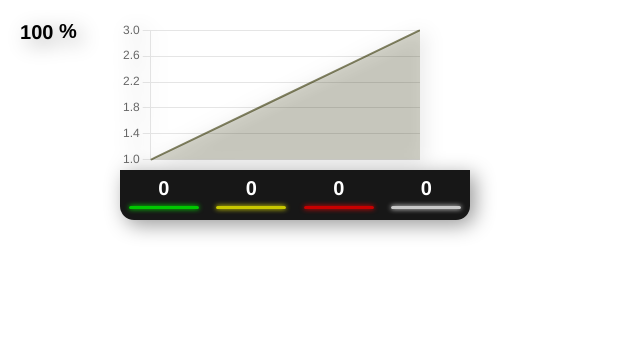
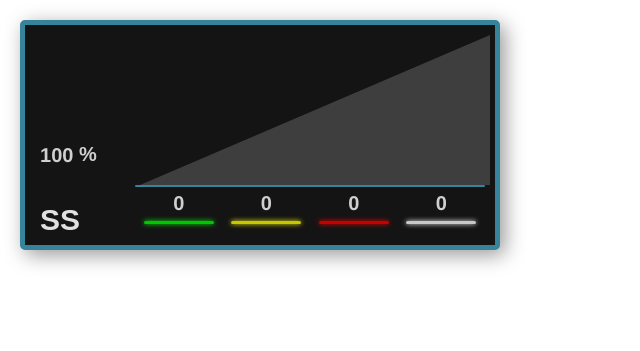
Before and after one commit to derivada/CustomOSUOverlay, a plain HTML site: page index.html in a window 1280 px wide. Shown: the whole page, without its empty margins (0-640 px from the left). Drawn offline with Linux system fonts and the light colour scheme.

Commit message:
strains graph and acc window styling

```diff
--- a/css/style.css
+++ b/css/style.css
@@ -3,7 +3,9 @@ html {
     padding: 0;
     margin: 0;
     overflow-x: hidden;
+    overflow-y: hidden;
 }
+
 
 #main {
     font-size: 20px;
@@ -16,6 +18,7 @@ html {
     -moz-filter: drop-shadow(5px 5px 10px rgba(0, 0, 0, 0.4));
     -ms-filter: drop-shadow(5px 5px 10px rgba(0, 0, 0, 0.4));
     -o-filter: drop-shadow(5px 5px 10px rgba(0, 0, 0, 0.4));
+    filter: drop-shadow(5px 5px 10px rgba(0, 0, 0, 0.4));
     margin: 20px;
 }
 
@@ -158,36 +161,74 @@ html {
 #accSection {
     display: flex;
     width: 450px;
-    height: 100px;
+    height: 200px;
+    padding: 10px;
     flex-wrap: wrap;
+    background-color: rgb(20, 20, 20);
+    color: rgb(207, 207, 207);
+    z-index: -1;
+    border-style: solid;
+    border-radius: 5px;
+    border-color: #36849C;
+    border-width: 5px;
 }
 
 #accuracy {
-    width: 100px;
-    height: 50px;
-    vertical-align: baseline;
+    display: flex;
+    width: 90px;
+    height: 140px;
     font-size: 20px;
-    color: black;
+    flex-direction: column;
+    padding: 5px;
+    justify-content: center;
+
+}
+
+#accText {
+    margin-top: 100%;
 }
 
 #graph {
     width: 350px;
-    height: 50px;
-    color: black;
+    height: 155px;
+    fill:rgb(223, 0, 0);
+}
 
+#srchart {
+    transform: translate(5px, 0px);
+
+    width: 350px;
+    height: 150px;
+}
+
+#graph>hr {
+
+    width: 350px;
+    height: 2px;
+    border: none;
+    margin: 0px;
+    border-radius: 5px;
+    background-color: #36849C;
+}
+
+#graph {
+    width: 350px;
+    height: 150px;
 }
 
 #grade {
-    width: 100px;
-    height: 50px;
-    color: black;
+    width: 90px;
+    height: 140px;
+    padding: 5px;
+    margin-top: 12.5px;
+    font-size: 30px;
+    color: #e0e0e0;
+    box-shadow: "0 0 0.5rem #e0e0e0";
 }
 
 #hits {
     width: 350px;
     height: 50px;
-    background-color: #171717;
-    z-index: -1;
     display: grid;
     grid-template-columns: 1fr 1fr 1fr 1fr;
     text-align: center;
@@ -246,15 +287,18 @@ html {
     -moz-filter: drop-shadow(-5px 5px 10px rgba(0, 0, 0, 0.7));
     -ms-filter: drop-shadow(-5px 5px 10px rgba(0, 0, 0, 0.7));
     -o-filter: drop-shadow(-5px 5px 10px rgba(0, 0, 0, 0.7));
+    filter: drop-shadow(-5px 5px 10px rgba(0, 0, 0, 0.7));
 }
 
 .text {
     display: flex;
     justify-content: center;
 }
-#pp{
+
+#pp {
     top: 60%;
 }
+
 #ppCounter {
     position: absolute;
     height: 75px;
--- a/index.html
+++ b/index.html
@@ -35,13 +35,16 @@
         </div> -->
         <div id="accSection">
             <div id="accuracy">
-                <div id="acc" class="odometer text">100</div>
-                %
+                <span id="accText">
+                    <div id="acc" class="odometer text">100</div>
+                    %
+                </span>
             </div>
-            <div>
-                <canvas id="srchart"></canvas>
+            <div id="graph">
+                <canvas id="srchart" height="150" width="350"></canvas>
+                <hr>
             </div>
-            <div id="grade"></div>
+            <div id="grade">SS</div>
             <div id="hits">
                 <div id="hits100">
                     <div id="100" class="odometer text"></div>
--- a/index.js
+++ b/index.js
@@ -91,6 +91,12 @@ let accValue
 let strainsValues
 let modsValues
 
+
+let completion = 0
+let completionTemp = 0
+let mapTime
+let lastTime
+
 // Initialize Star Rating chart
 let SRChart
 createChart()
@@ -126,6 +132,22 @@ socket.onmessage = event => {
             refreshChart(strainsValues)
         }
     }
+
+    // Time Management
+    if (mapTime !== map.time.mp3) {
+        mapTime = map.time.mp3
+    }
+    if (lastTime !== map.time.current) {
+        lastTime = map.time.current
+        completionTemp = parseFloat((lastTime / mapTime).toFixed(3))
+        if (completionTemp > 1.0)
+            completionTemp = 1.0
+        if (completionTemp !== completion) {
+            completion = completionTemp
+            SRChart.update()
+        }
+    }
+
 
     // Background image
     if (imgValue !== map.path.full) {
@@ -332,43 +354,64 @@ function updateGradeStyle(hitGrade, hdfl) {
 // Create the SR chart
 function createChart() {
     // Dataset properties
+
     let data = {
         labels: [1, 2, 3],
         datasets: [{
             label: 'SR',
-            backgroundColor: 'rgba(50, 50, 0, 0.2)',
-            borderColor: 'rgba(50, 50, 0, 0.6)',
+            backgroundColor: function (context) {
+                const chart = context.chart;
+                const {
+                    ctx,
+                    chartArea
+                } = chart;
+
+                if (!chartArea) {
+                    // This case happens on initial chart load
+                    return null;
+                }
+                return getGradient(ctx, chartArea);
+            },
+            borderColor: 'rgba(230, 230, 230, 0.6)',
             data: [1, 2, 3],
             fill: true,
 
         }]
     }
 
+
+
     // Config
     let config = {
         type: 'line',
         data: data,
         options: {
+            interaction: {
+                intersect: false
+            },
             elements: {
                 point: {
                     radius: 0,
                 },
                 line: {
-                    cubicInterpolationMode: 'monotone',
-                    borderWidth: 2
+                    borderWidth: 0
                 }
             },
             plugins: {
+                tooltip: {
+                    enabled: false,
+                },
                 legend: {
                     display: false,
                 }
             },
             scales: {
                 x: {
+                    type: 'linear',
                     display: false,
                 },
                 y: {
-                    display: true,
+                    display: false,
                 }
             },
 
@@ -385,7 +428,7 @@ function createChart() {
 // Refresh the SR Chart
 function refreshChart(values) {
 
-    // Trim 0s from the array
+    // Trim 0s from the array ends
     let i = 0,
         j = values.length - 1;
     while (values[i] === 0 || values[j] === 0) {
@@ -396,8 +439,15 @@ function refreshChart(values) {
     }
 
     let valuesTrim = []
-    for (let k = 0; k < j - i; k++) {
+
+    let k
+
+    for (k = 0; k < j - i; k++) {
         valuesTrim[k] = values[k + i]
+    }
+
+    for (k; k < values.length - i; k++) {
+        valuesTrim[k] = 5
     }
 
     let labels = []
@@ -407,7 +457,29 @@ function refreshChart(values) {
 
     SRChart.data.labels = labels
     SRChart.data.datasets.forEach((dataset) => {
+
         dataset.data = valuesTrim
     })
     SRChart.update()
 }
+
+
+
+
+function getGradient(ctx, chartArea) {
+    let width, height, gradient
+    const chartWidth = chartArea.right - chartArea.left;
+    const chartHeight = chartArea.bottom - chartArea.top;
+    if (gradient === null || width !== chartWidth || height !== chartHeight) {
+        // Create the gradient because this is either the first render
+        // or the size of the chart has changed
+        width = chartWidth;
+        height = chartHeight;
+        gradient = ctx.createLinearGradient(chartArea.left, 0, chartArea.right, 0);
+        gradient.addColorStop(0, 'rgba(230, 230, 230, 0.5)')
+        gradient.addColorStop(completion, 'rgba(230, 230, 230, 0.5)')
+        gradient.addColorStop(completion, 'rgba(230, 230, 230, 0.2)')
+        gradient.addColorStop(1, 'rgba(230, 230, 230, 0.2)')
+    }
+    return gradient
+}
```
